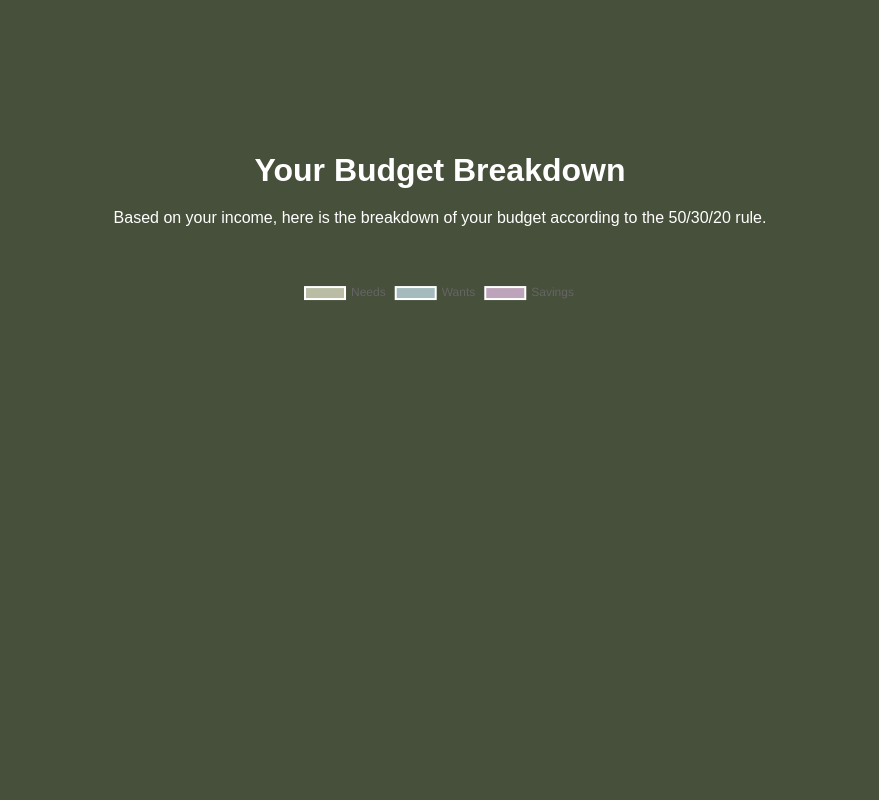
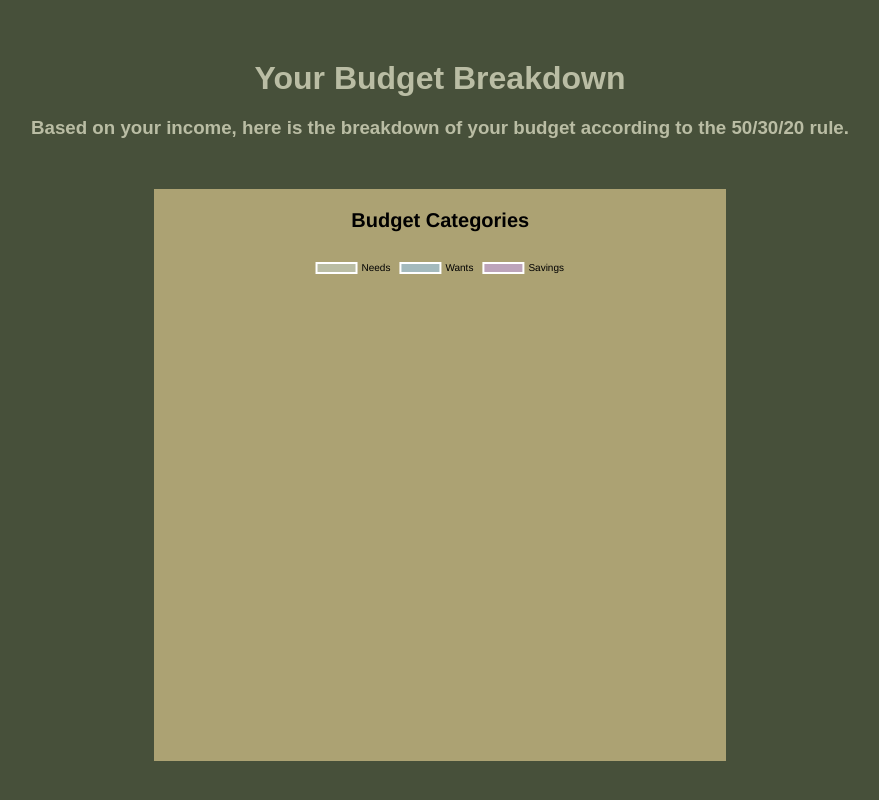
Before and after one commit to Aashitharaip/BUDGET-ANALYSIS, a Flask app: page /piechart in a window 1280 px wide. Shown: the whole page, without its empty margins (200-1079 px from the left). Run offline with Flask 3, Linux system fonts and the light colour scheme.

Commit message:
changes made in piechart.html

```diff
--- a/static/style4.css
+++ b/static/style4.css
@@ -7,7 +7,7 @@
     justify-content: center;
     align-items: center;
     height: 100vh;
-    color: #fff;
+    color: #babda4;
 }
 
 #main {
@@ -15,8 +15,8 @@
 }
 
 #chart-container {
-    width: 60%;
-    margin: auto;
+    width: 70%;
+    margin:auto;
     text-align: center;
     margin-top: 50px;
 }
@@ -25,14 +25,12 @@
     margin-bottom: 20px;
 }
 
-p {
+h3 {
     margin-bottom: 40px;
 }
 
 canvas {
-    background-color: #47503a;
+    background-color: #aca273;
+
+
 }
-
-.chartjs-text {
-    fill: #fff;  /* Changing font color of chart labels to white */
-}
--- a/templates/piechart.html
+++ b/templates/piechart.html
@@ -10,7 +10,7 @@
 <body>
     <div id="main">
         <h1>Your Budget Breakdown</h1>
-        <p>Based on your income, here is the breakdown of your budget according to the 50/30/20 rule.</p>
+        <h3>Based on your income, here is the breakdown of your budget according to the 50/30/20 rule.</h3>
         <div id="chart-container">
             <canvas id="budgetPieChart"></canvas>
         </div>
@@ -34,6 +34,17 @@
                 options: {
                     responsive: true,
                     plugins: {
+                        legend: {
+                            labels: {
+                                color: '#000000',// legend label color
+                                font:{
+                                    size:10,
+                                    weight:500
+                                }
+
+
+                            }
+                        },
                         tooltip: {
                             callbacks: {
                                 label: function(context) {
@@ -45,17 +56,20 @@
                                     return label;
                                 }
                             }
+                        },
+                        title: {
+                            display: true,
+                            text: 'Budget Categories',
+                            font: {
+                                size: 20
+                            },
+                            color: '#000000',
+                            padding: 20
                         }
                     },
-                    legend: {
-                        display: false  // Hide legend to avoid redundancy
-                    },
-                    title: {
-                        display: true,
-                        text: 'Budget Categories',
-                        fontSize: 16,
-                        fontColor: '#333',  // Adjust font color as needed
-                        padding: 20
+                    animation: {
+                        animateRotate: true,
+                        animateScale: true
                     }
                 }
             });
```
Also changed, not shown: survey.db.
